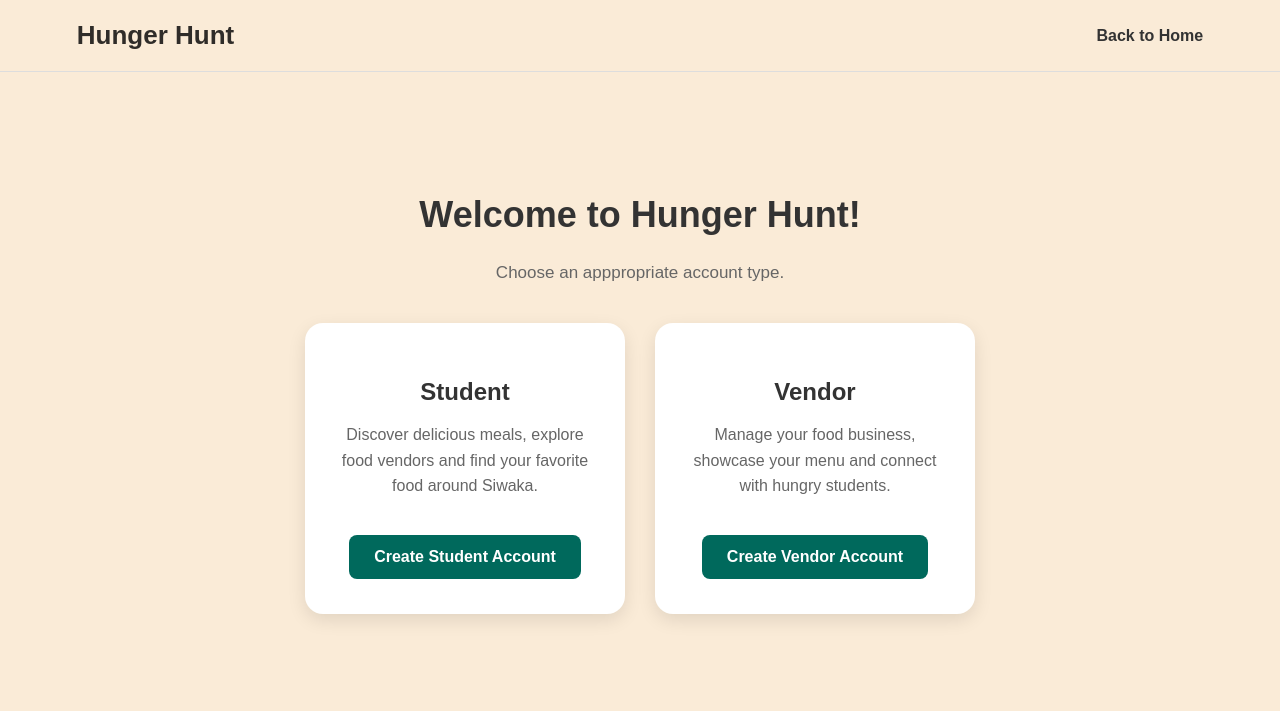
After one commit to David-Mumo-blip/DB-Project, a Flask app: template templates/role.html in a window 1280 px wide. The commit adds this page. Shown: the top 711 px of the page. Run offline with Flask 3, Linux system fonts and the light colour scheme; the template is opened without the code that fills it, so the values that code supplies are empty.

Commit message:
Worked on the registration path, added a few things in the html files too just to make the path possible

```diff
--- a/routes/auth.py
+++ b/routes/auth.py
@@ -8,6 +8,136 @@ import mysql.connector
 VALID_ROLES = ('student' , 'vendor')
 
 VENDOR_HOME = {1:'vendor.pate', 2: 'vendor.kilimanjaro'}
+@auth_bp.route('/role')
+def role():
+    """ Choose a role before registration"""
+    return render_template(role.html)
+
+@auth_bp.route('/register', methods=['GET', 'POST'])
+def register():
+    role = request.values.get('role', '').strip().lower()
+
+    if role not in VALID_ROLES:
+        return redirect(url_for('auth.role'))
+
+    if request.method == 'GET':
+        return render_template('register.html', role=role)
+
+    # Common account fields
+    name = request.form.get('name', '').strip()
+    email = request.form.get('email', '').strip().lower()
+    password = request.form.get('password', '')
+    confirm = request.form.get('confirm_password', '')
+
+    if not name or not email or not password or not confirm:
+        flash('Please fill in all required fields.', 'error')
+        return render_template('register.html', role=role), 400
+
+    if len(password) < 8:
+        flash('Password must be at least 8 characters.', 'error')
+        return render_template('register.html', role=role), 400
+
+    if password != confirm:
+        flash('Passwords do not match.', 'error')
+        return render_template('register.html', role=role), 400
+
+    # Vendor-specific application fields
+    vendor_name = ''
+    location_description = ''
+    campus_status = ''
+
+    if role == 'vendor':
+        vendor_name = request.form.get('vendor_name', '').strip()
+        location_description = request.form.get(
+            'location_description', ''
+        ).strip()
+        campus_status = request.form.get('campus_status', '').strip()
+
+        if not vendor_name or campus_status not in (
+            'on-campus', 'off-campus'
+        ):
+            flash(
+                'Please provide a vendor name and valid campus status.',
+                'error'
+            )
+            return render_template('register.html', role=role), 400
+
+    db = get_db()
+    cursor = None
+
+    try:
+        cursor = db.cursor()
+
+        # Create the account first.
+        cursor.execute(
+            """
+            INSERT INTO users (name, email, password_hash, role)
+            VALUES (%s, %s, %s, %s)
+            """,
+            (name, email, hash_password(password), role)
+        )
+
+        user_id = cursor.lastrowid
+
+        if role == 'student':
+            cursor.execute(
+                """
+                INSERT INTO students (user_id)
+                VALUES (%s)
+                """,
+                (user_id,)
+            )
+
+        else:
+            cursor.execute(
+                """
+                INSERT INTO vendors
+                    (user_id, name, location_description,
+                     campus_status, approval_status)
+                VALUES (%s, %s, %s, %s, 'pending')
+                """,
+                (
+                    user_id,
+                    vendor_name,
+                    location_description or None,
+                    campus_status
+                )
+            )
+
+        db.commit()
+
+    except mysql.connector.IntegrityError as err:
+        db.rollback()
+
+        if err.errno == 1062:
+            flash('That email is already registered.', 'error')
+            return render_template('register.html', role=role), 409
+
+        flash('The account could not be created. Please try again.', 'error')
+        return render_template('register.html', role=role), 500
+
+    except mysql.connector.Error:
+        db.rollback()
+        flash('A database error occurred. Please try again.', 'error')
+        return render_template('register.html', role=role), 500
+
+    finally:
+        if cursor is not None:
+            cursor.close()
+        db.close()
+
+    if role == 'student':
+        flash('Account created! Please log in.', 'success')
+    else:
+        flash(
+            'Application submitted! Your vendor account is pending '
+            'administrator approval.',
+            'success'
+        )
+
+    return redirect(url_for('auth.login'))
+
+
 
 
 
--- a/templates/index.html
+++ b/templates/index.html
@@ -73,7 +73,7 @@
                         class="logo">Hunger Hunt</div>
                         <div class="tagline">Find your favorite food in Siwaka</div>
                     </div>
-                    <a href="{{ url_for('auth.login')}}" class="login">Login</a>
+                    <a href="{{ url_for('auth.login') }}" class="login">Login</a>
                 </header>
                 <main>
                     <h1>Welcome to Hunger Hunt</h1>
--- a/templates/login.html
+++ b/templates/login.html
@@ -130,7 +130,7 @@
                     <button type="submit" class="btn">Login</button>
                 </form>
                 <div class="signup-text">
-                    Don't have an account? <a href="{{ url_for('auth.register')}}">Sign up</a>
+                    Don't have an account? <a href="{{ url_for('auth.role') }}">Sign up</a>
                 </div>
             </div>
         </main>
--- /dev/null
+++ b/templates/role.html
@@ -0,0 +1,187 @@
+
+<!DOCTYPE html>
+<html lang="en">
+<head>
+    <meta charset="UTF-8">
+    <meta name="viewport" content="width=device-width, initial-scale=1.0">
+    <title>Choose Login - Hunger Hunt</title>
+
+    <style>
+        * {
+            box-sizing: border-box;
+        }
+
+        body {
+            margin: 0;
+            font-family: Arial, Helvetica, sans-serif;
+            background-color: antiquewhite;
+            color: #333;
+        }
+
+        header {
+            display: flex;
+            justify-content: space-between;
+            align-items: center;
+            padding: 20px 6%;
+            background-color: antiquewhite;
+            border-bottom: 1px solid #ddd;
+        }
+
+        .logo {
+            font-size: 26px;
+            font-weight: bold;
+            color: rgba(0, 0, 0, 0.813);
+        }
+
+        .back-home {
+            text-decoration: none;
+            color: #333;
+            font-weight: bold;
+        }
+
+        main {
+            min-height: 80vh;
+            display: flex;
+            flex-direction: column;
+            justify-content: center;
+            align-items: center;
+            padding: 50px 20px;
+            text-align: center;
+        }
+
+        h1 {
+            font-size: 36px;
+            margin-bottom: 10px;
+        }
+
+        .description {
+            color: #666;
+            font-size: 17px;
+            margin-bottom: 40px;
+        }
+
+        .login-options {
+            display: flex;
+            justify-content: center;
+            gap: 30px;
+            flex-wrap: wrap;
+            width: 100%;
+            max-width: 800px;
+        }
+
+        .login-card {
+            background-color: white;
+            width: 320px;
+            padding: 35px 25px;
+            border-radius: 18px;
+            box-shadow: 0 6px 18px rgba(0, 0, 0, 0.1);
+            transition: transform 0.3s;
+        }
+
+        .login-card:hover {
+            transform: translateY(-5px);
+        }
+
+        .icon {
+            font-size: 55px;
+            margin-bottom: 15px;
+        }
+
+        .login-card h2 {
+            margin-bottom: 12px;
+        }
+
+        .login-card p {
+            color: #666;
+            line-height: 1.6;
+            min-height: 50px;
+        }
+
+        .login-button {
+            display: inline-block;
+            margin-top: 20px;
+            padding: 13px 25px;
+            background-color: #00695c;
+            color: white;
+            text-decoration: none;
+            border-radius: 8px;
+            font-weight: bold;
+            transition: background-color 0.3s;
+        }
+
+        .login-button:hover {
+            background-color: #004d40;
+        }
+
+        footer {
+            text-align: center;
+            padding: 20px;
+            color: #777;
+        }
+
+        @media (max-width: 600px) {
+            h1 {
+                font-size: 28px;
+            }
+
+            .login-card {
+                width: 100%;
+                max-width: 350px;
+            }
+        }
+    </style>
+</head>
+
+<body>
+
+    <header>
+        <div class="logo">Hunger Hunt</div>
+        <a href="index.html" class="back-home">Back to Home</a>
+    </header>
+
+    <main>
+        <h1>Welcome to Hunger Hunt!</h1>
+
+        <p class="description">
+            Choose an apppropriate account type.
+        </p>
+
+        <div class="login-options">
+
+            <div class="login-card">
+                <div class="icon"></div>
+
+                <h2>Student</h2>
+
+                <p>
+                    Discover delicious meals, explore food vendors
+                    and find your favorite food around Siwaka.
+                </p>
+
+                <a href="Student-signup.html" class="login-button">
+                    Create Student Account
+                </a>
+            </div>
+
+            <div class="login-card">
+                <div class="icon"></div>
+
+                <h2>Vendor</h2>
+
+                <p>
+                    Manage your food business, showcase your menu
+                    and connect with hungry students.
+                </p>
+
+                <a href="vendor-login.html" class="login-button">
+                    Create Vendor Account
+                </a>
+            </div>
+
+        </div>
+    </main>
+
+
+
+</body>
+</html>
```
